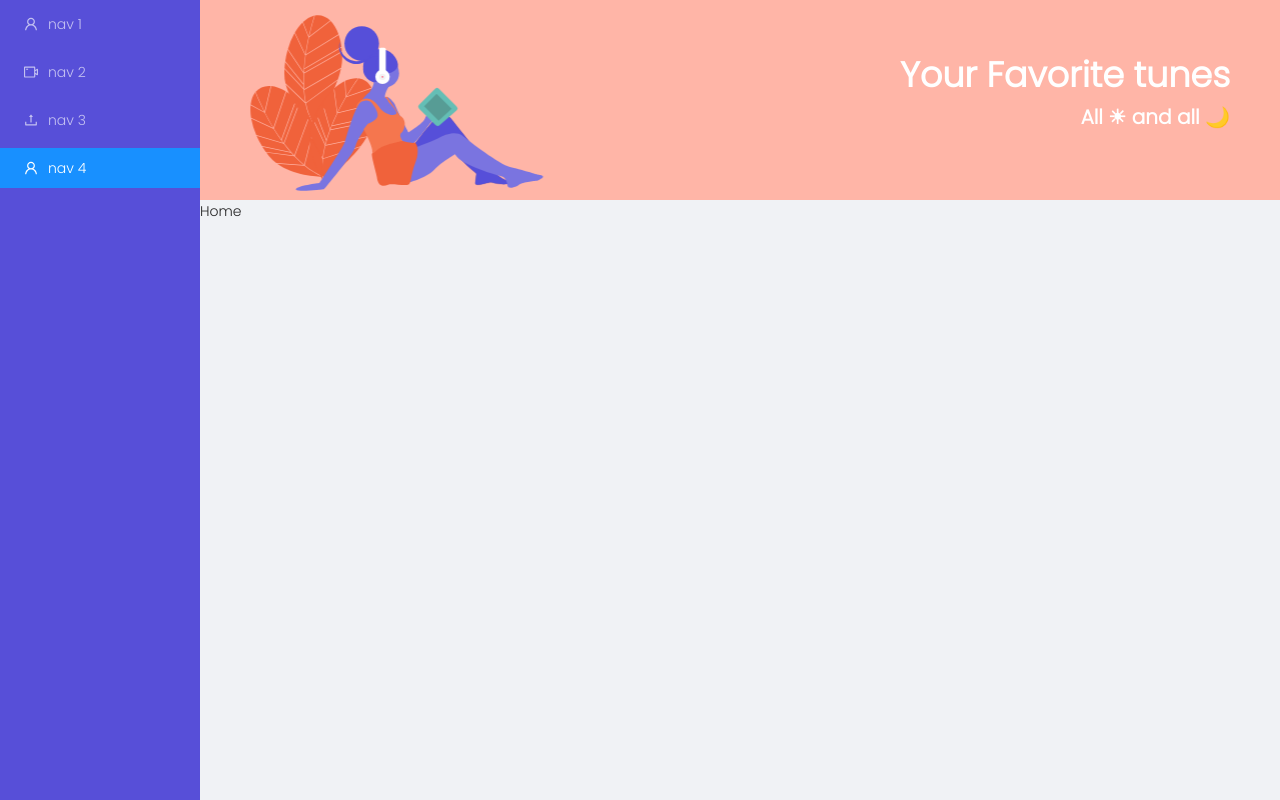
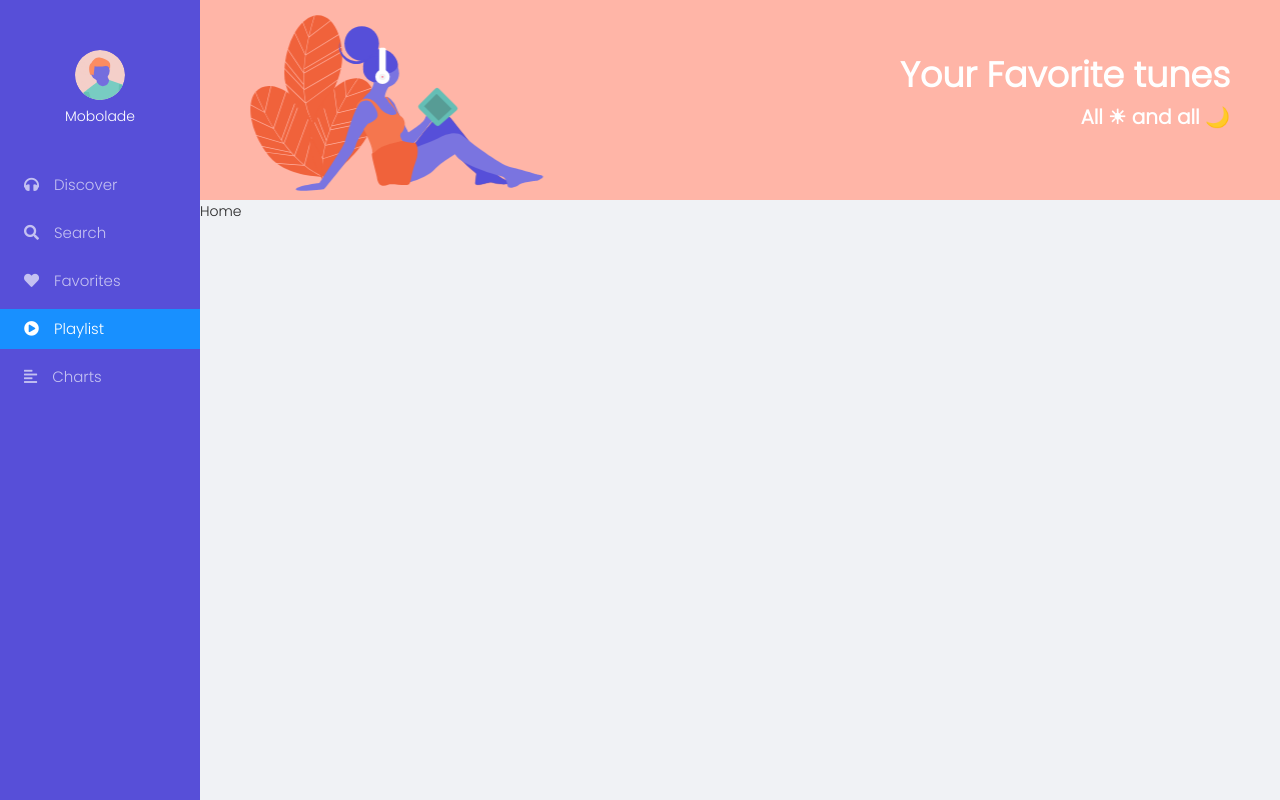
Before and after one commit to princessbolade/Deezer-Challenge-React-, a React (Create React App) app: page / in a window 1280 px wide. Built offline with nearby package versions, Linux system fonts and the light colour scheme.

Commit message:
Header and Sider Component completed

```diff
--- a/public/index.html
+++ b/public/index.html
@@ -19,6 +19,12 @@
     <link
       href="https://fonts.googleapis.com/css2?family=Poppins:wght@300&display=swap"
       rel="stylesheet"
+    />
+    <link
+      rel="stylesheet"
+      href="https://cdnjs.cloudflare.com/ajax/libs/font-awesome/5.15.2/css/all.min.css"
+      integrity="sha512-HK5fgLBL+xu6dm/Ii3z4xhlSUyZgTT9tuc/hSrtw6uzJOvgRr2a9jyxxT1ely+B+xFAmJKVSTbpM/CuL7qxO8w=="
+      crossorigin="anonymous"
     />
     <!--
       Notice the use of %PUBLIC_URL% in the tags above.
--- a/src/components/sider/avatar.jsx
+++ /dev/null
@@ -1,5 +0,0 @@
-import React from "react";
-
-const Avatar = () => <div>Avatar</div>;
-
-export default Avatar;
--- a/src/components/sider/sider.jsx
+++ b/src/components/sider/sider.jsx
@@ -1,10 +1,6 @@
-import { Layout, Menu } from "antd";
+import { Layout, Menu, Avatar, Image } from "antd";
 import React from "react";
-import {
-  UploadOutlined,
-  UserOutlined,
-  VideoCameraOutlined,
-} from "@ant-design/icons";
+import AvatarImage from "../../assets/avatar.svg";
 
 const Sider = () => (
   <Layout.Sider
@@ -17,19 +13,39 @@ const Sider = () => (
       console.log(collapsed, type);
     }}
   >
-    <div className="logo" />
+    <div
+      style={{
+        display: "flex",
+        justifyContent: "center",
+        flexDirection: "column",
+        alignItems: "center",
+      }}
+    >
+      <Avatar size={50} src={<Image src={AvatarImage} />} />
+      <p style={{ color: "white", paddingTop: "5px" }}>Mobolade</p>
+    </div>
+
+    <div className="logo" style={{ paddingBottom: "20px" }} />
     <Menu theme="dark" mode="inline" defaultSelectedKeys={["4"]}>
-      <Menu.Item key="1" icon={<UserOutlined />}>
-        nav 1
+      <Menu.Item key="1">
+        <i style={{ marginRight: "15px" }} className="fas fa-headphones"></i>
+        Discover
       </Menu.Item>
-      <Menu.Item key="2" icon={<VideoCameraOutlined />}>
-        nav 2
+      <Menu.Item key="2">
+        <i style={{ marginRight: "15px" }} className="fas fa-search"></i>
+        Search
       </Menu.Item>
-      <Menu.Item key="3" icon={<UploadOutlined />}>
-        nav 3
+      <Menu.Item key="3">
+        <i style={{ marginRight: "15px" }} className="fas fa-heart"></i>
+        Favorites
       </Menu.Item>
-      <Menu.Item key="4" icon={<UserOutlined />}>
-        nav 4
+      <Menu.Item key="4">
+        <i style={{ marginRight: "15px" }} className="fas fa-play-circle"></i>
+        Playlist
+      </Menu.Item>
+      <Menu.Item key="5">
+        <i style={{ marginRight: "15px" }} className="fas fa-align-left"></i>
+        Charts
       </Menu.Item>
     </Menu>
   </Layout.Sider>
--- a/src/index.css
+++ b/src/index.css
@@ -17,6 +17,8 @@ code {
 
 .ant-layout-sider {
   background: #574fd8 !important;
+  padding-top: 50px !important;
+  padding-bottom: 50px !important;
 }
 .ant-layout-header {
   line-height: 1.5715 !important;
@@ -24,4 +26,5 @@ code {
 
 .ant-menu.ant-menu-dark {
   background: #574fd8 !important;
+  font-size: 15px;
 }
```
